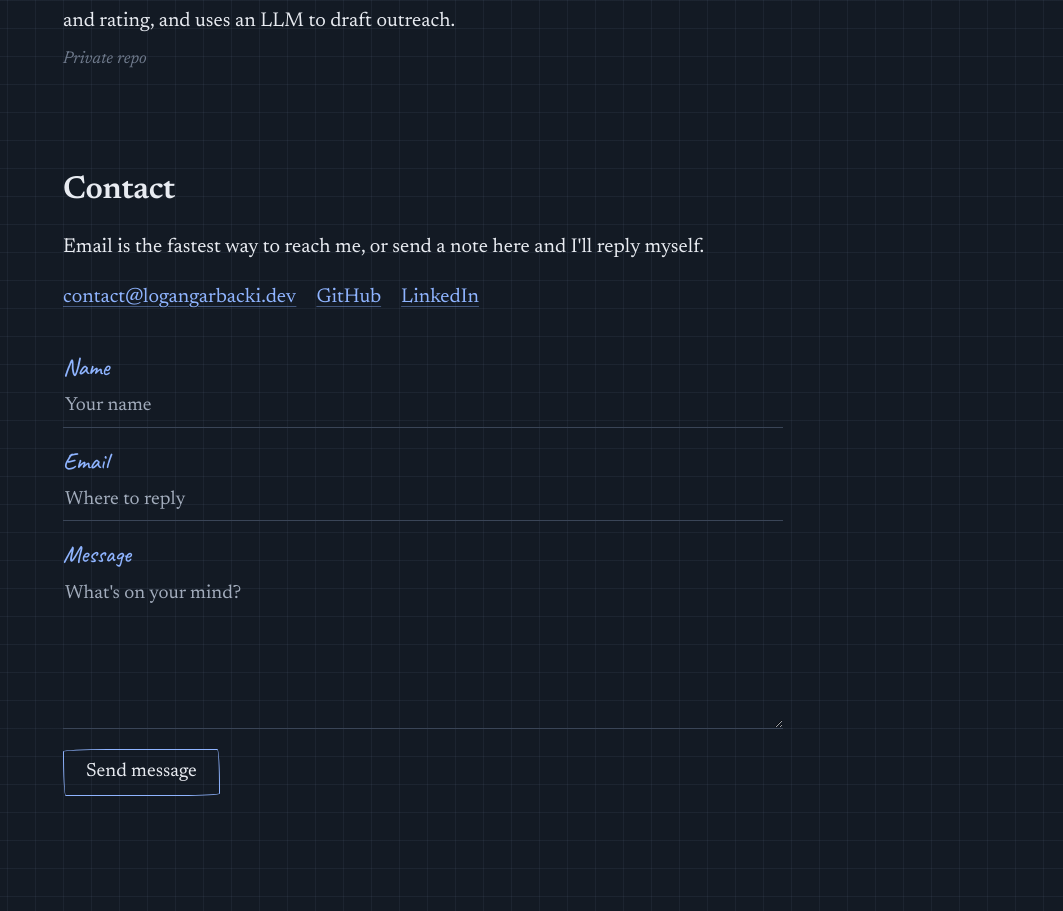
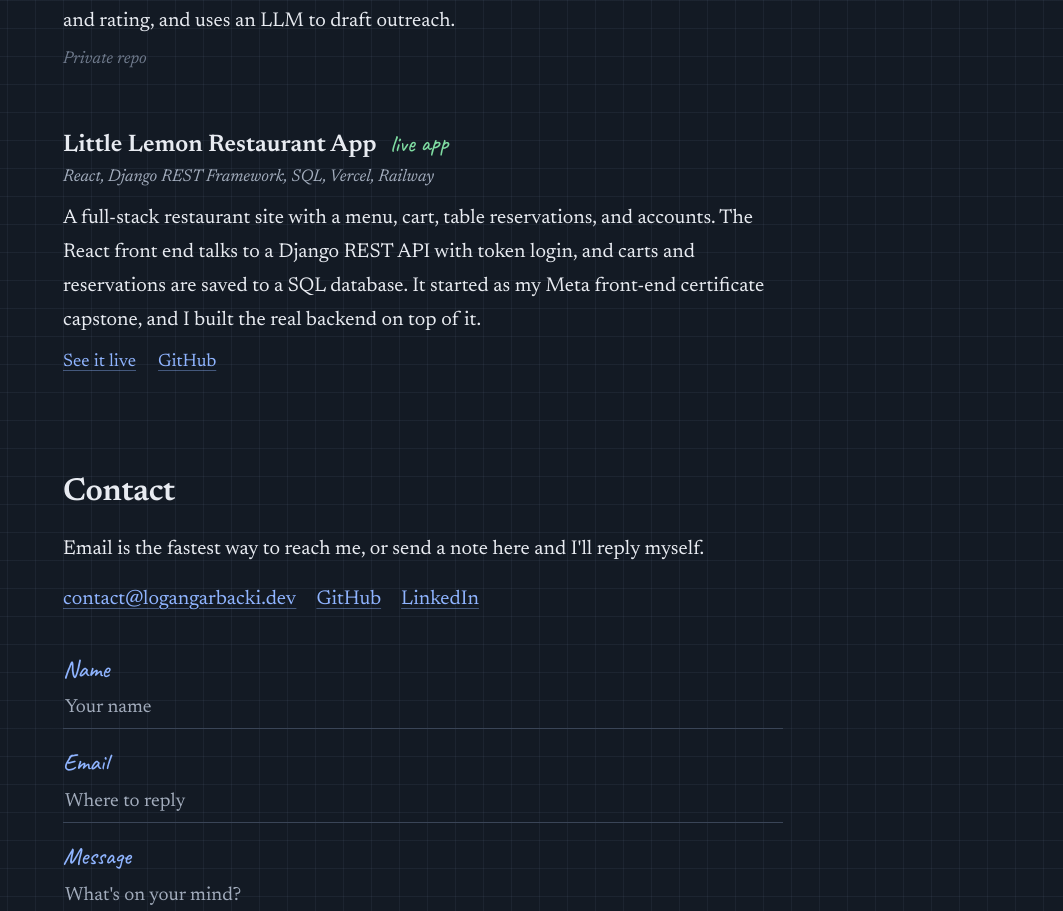
Before and after one commit to logangarbacki/react-portfolio-website, a React (Vite) app: page / in a window 1280 px wide. Shown: the part 3080-3991 px from the top of the page, without its empty margins (217-1280 px from the left). Built offline with nearby package versions, Linux system fonts and the light colour scheme; no server answers.

Commit message:
Add Little Lemon to the work list

```diff
--- a/src/components/Projects.jsx
+++ b/src/components/Projects.jsx
@@ -73,6 +73,25 @@ const PROJECTS = [
     ),
     note: 'Private repo',
   },
+  {
+    title: 'Little Lemon Restaurant App',
+    status: 'live app',
+    tone: 'pass',
+    stack: 'React, Django REST Framework, SQL, Vercel, Railway',
+    desc: (
+      <>
+        A full-stack restaurant site with a menu, cart, table reservations, and
+        accounts. The React front end talks to a Django REST API with token
+        login, and carts and reservations are saved to a SQL database. It
+        started as my Meta front-end certificate capstone, and I built the real
+        backend on top of it.
+      </>
+    ),
+    links: [
+      { href: 'https://meta-front-end-developer-capstone-three.vercel.app/', label: 'See it live', testid: 'project-5-live' },
+      { href: 'https://github.com/logangarbacki/meta-front-end-developer-capstone', label: 'GitHub', testid: 'project-5-github' },
+    ],
+  },
 ];
 
 export default function Projects() {
```
